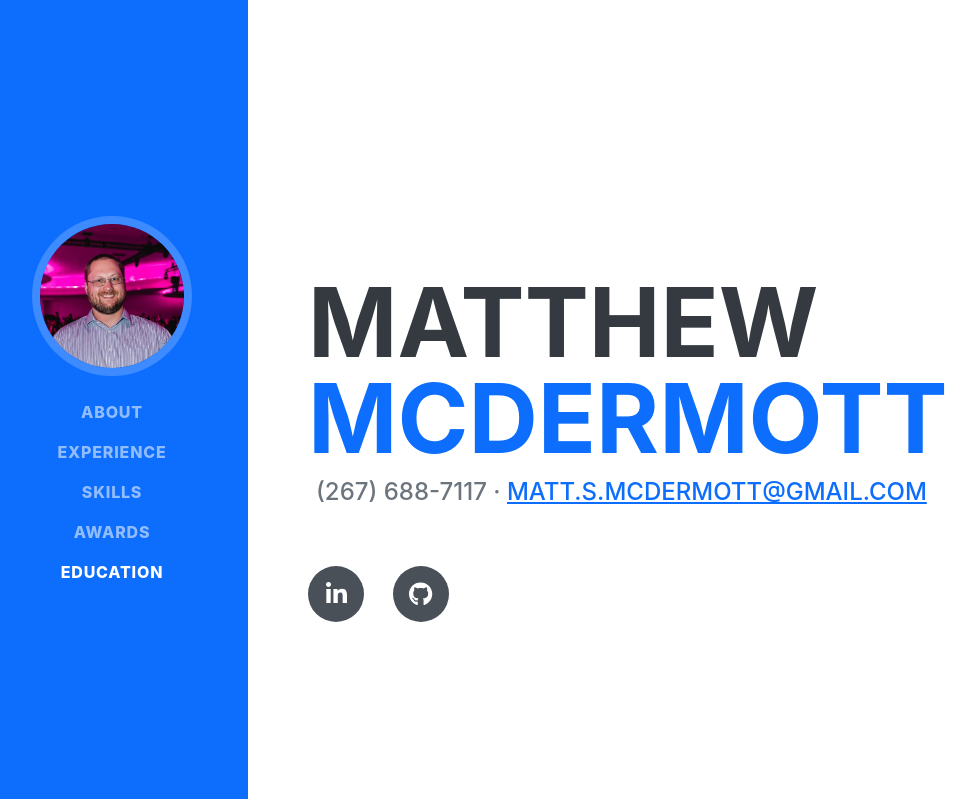
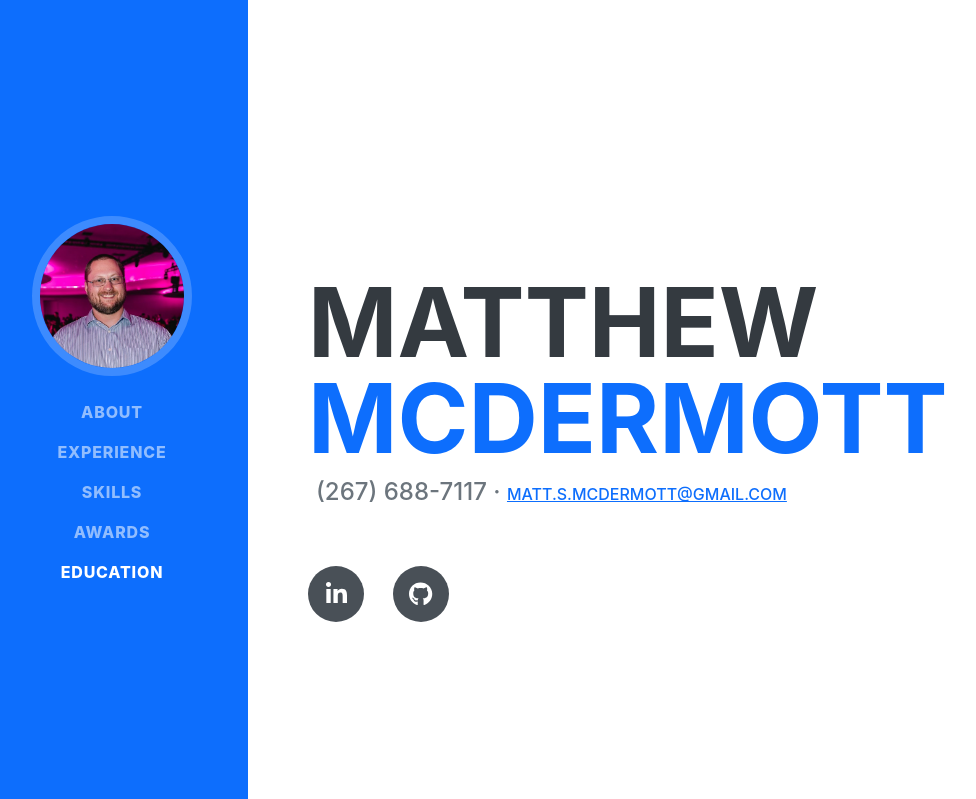
Before and after one commit to Mcd123651/McDermottProfile, a Flask app: page / in a window 1280 px wide. Shown: the top 799 px of the page, without its empty margins (24-1000 px from the left). Run offline with Flask 2, Linux system fonts and the light colour scheme; data that the repository does not hold is empty; some libraries are stand-ins or nearby versions.

Commit message:
Fix link size

```diff
--- a/app/templates/index.html
+++ b/app/templates/index.html
@@ -1,7 +1,9 @@
 {% extends "base.html" %}
 {% set active_page = "home" %}
 {% block styles %}
-
+<style>
+.email {font-size: 1rem}
+</style>
 {% endblock %}
 
 {% block content %}
@@ -39,7 +41,7 @@
       </h1>
       <div class="subheading mb-5 p-2">
         (267) 688-7117 ·
-        <a href="mailto:matt.s.mcdermott@gmail.com">matt.s.mcdermott@gmail.com</a>
+        <a class="email" href="mailto:matt.s.mcdermott@gmail.com"; size="+2">matt.s.mcdermott@gmail.com</a>
       </div>
       <!-- About Section Loop -->
       {% for result in about_list %}
```
